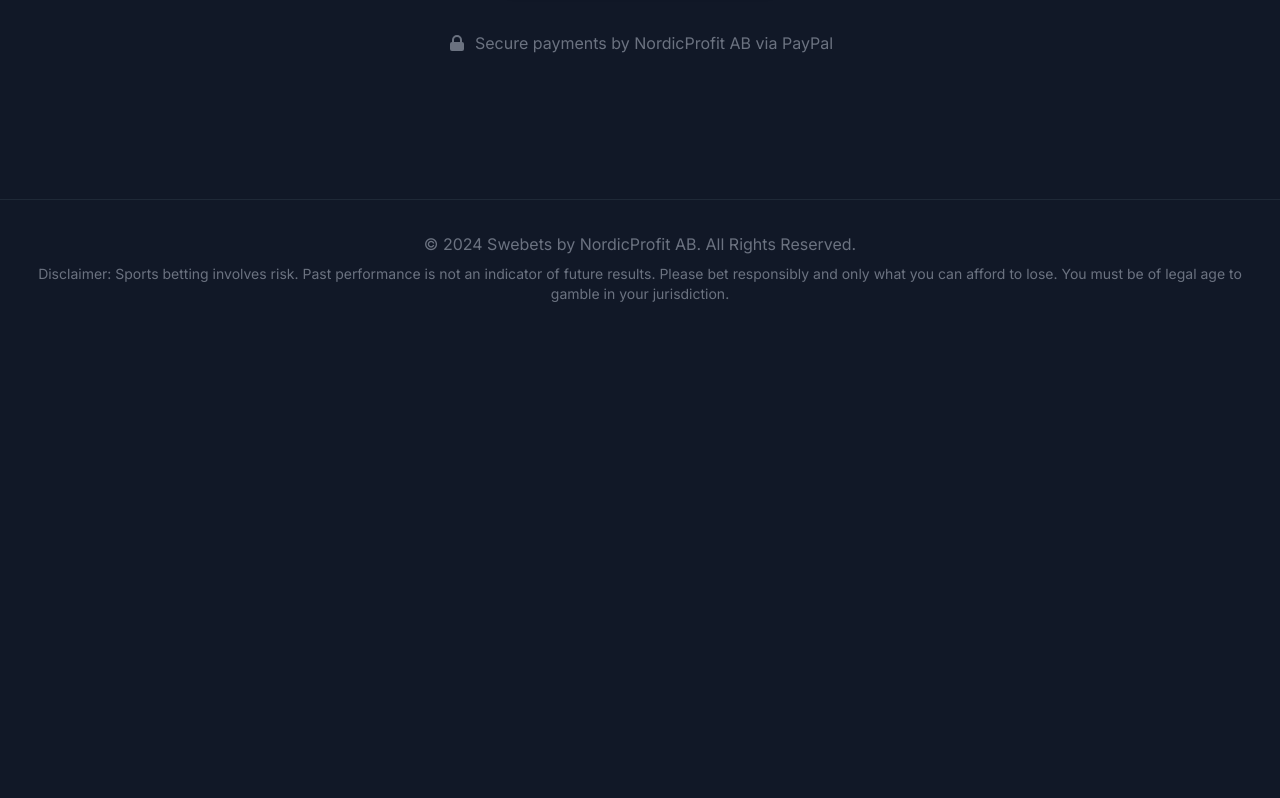
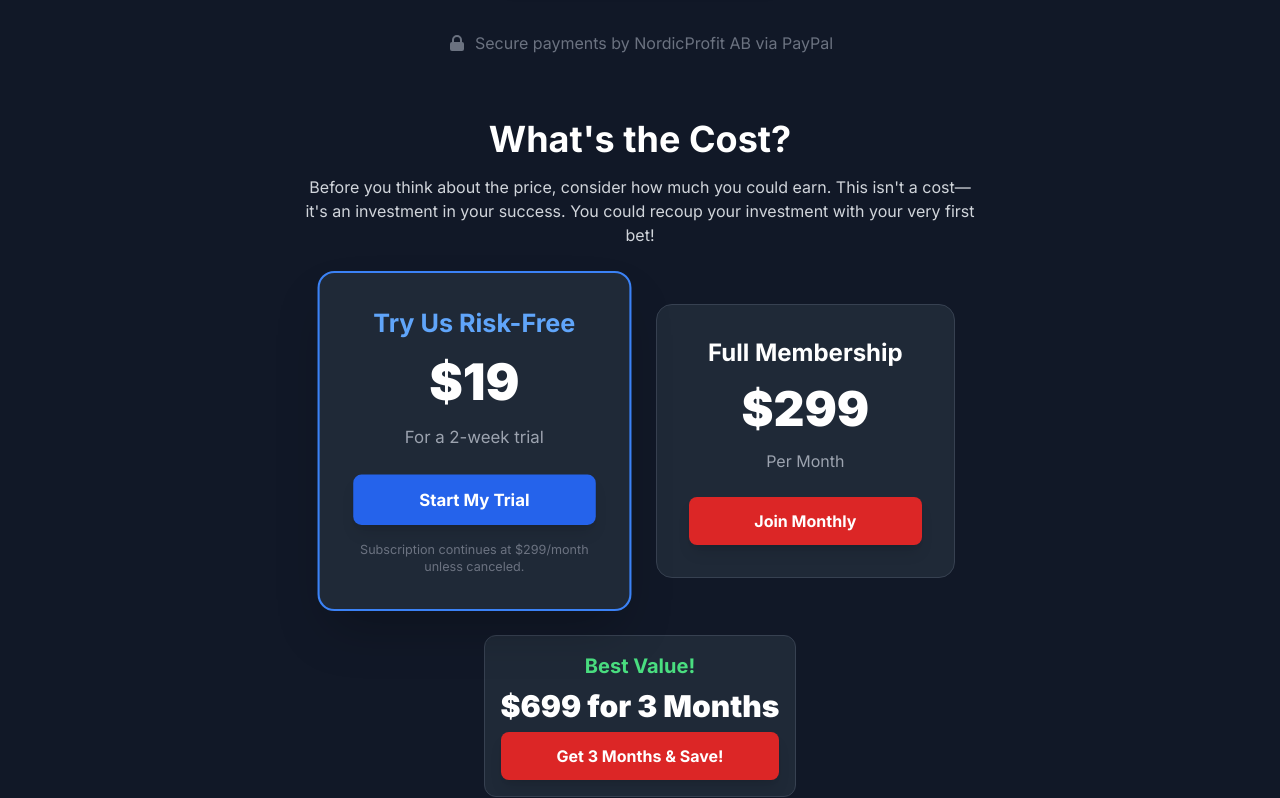
Before and after one commit to jimbo7373/sportbet, a Next.js app: page / in a window 1280 px wide. Shown: the part 4420-5218 px from the top of the page. Before the commit the page ends 4756 px from the top, so only its background shows below. Built offline with nearby package versions, Linux system fonts and the light colour scheme.

Commit message:
Fix: Update configuration for Vercel deployment

```diff
--- a/app/globals.css
+++ b/app/globals.css
@@ -1,6 +1,22 @@
 @tailwind base;
 @tailwind components;
 @tailwind utilities;
+
+:root {
+  --foreground-rgb: 255, 255, 255;
+  --background-start-rgb: 17, 24, 39;
+  --background-end-rgb: 17, 24, 39;
+}
+
+body {
+  color: rgb(var(--foreground-rgb));
+  background: linear-gradient(
+    to bottom,
+    rgb(var(--background-start-rgb)),
+    rgb(var(--background-end-rgb))
+  );
+  font-family: 'Inter', sans-serif;
+}
 
 .hero-bg {
   background-image: linear-gradient(rgba(17, 24, 39, 0.9), rgba(17, 24, 39, 1)), url('https://placehold.co/1920x1080/000000/FFFFFF?text=Dynamic+Sports+Action');
--- a/app/layout.tsx
+++ b/app/layout.tsx
@@ -1,6 +1,5 @@
 import type { Metadata } from 'next'
 import { Inter } from 'next/font/google'
-import React from 'react'
 import './globals.css'
 
 const inter = Inter({ subsets: ['latin'] })
@@ -17,6 +16,11 @@ export default function RootLayout({
 }) {
   return (
     <html lang="en" className="scroll-smooth">
+      <head>
+        <link rel="preconnect" href="https://fonts.googleapis.com" />
+        <link rel="preconnect" href="https://fonts.gstatic.com" crossOrigin="anonymous" />
+        <link href="https://fonts.googleapis.com/css2?family=Inter:wght@400;600;700;900&display=swap" rel="stylesheet" />
+      </head>
       <body className={`${inter.className} bg-gray-900 text-gray-300`}>
         {children}
       </body>
--- a/app/page.tsx
+++ b/app/page.tsx
@@ -1,8 +1,8 @@
-import React from 'react'
 import Header from './components/Header'
 import HeroSection from './components/HeroSection'
 import MainContent from './components/MainContent'
 import Footer from './components/Footer'
+import PricingSection from './components/PricingSection'
 
 export default function Home() {
   return (
@@ -10,6 +10,7 @@ export default function Home() {
       <Header />
       <HeroSection />
       <MainContent />
+      <PricingSection />
       <Footer />
     </>
   )
--- a/tsconfig.json
+++ b/tsconfig.json
@@ -1,7 +1,7 @@
 {
   "compilerOptions": {
     "target": "es5",
-    "lib": ["dom", "dom.iterable", "es6"],
+    "lib": ["dom", "dom.iterable", "esnext"],
     "allowJs": true,
     "skipLibCheck": true,
     "strict": true,
```
Also changed, not shown: package.json (+4 -4 lines).
